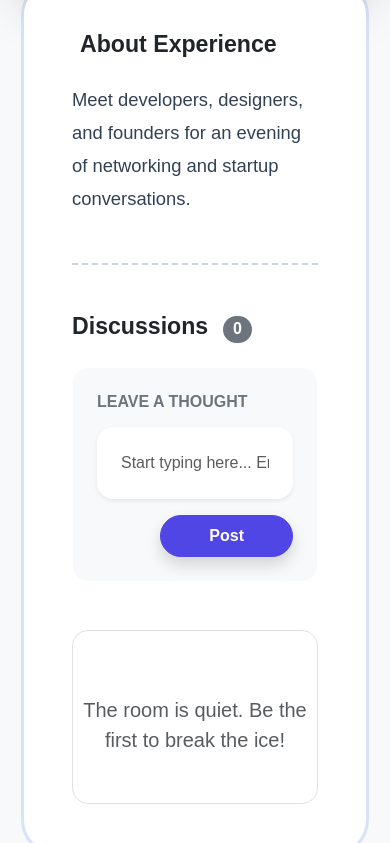
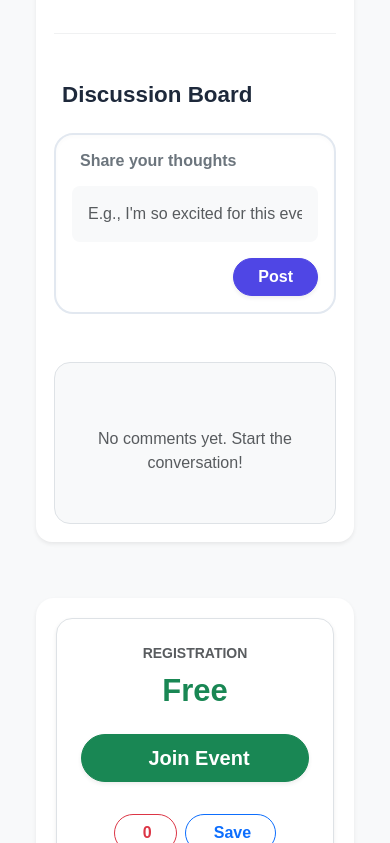
Before and after one commit to amritanshkm/CITS5505-Project, a Flask app: page /event/1 in a window 390 px wide. Shown: the part 497-1340 px from the top of the page. Run offline with Flask 3, Linux system fonts and the light colour scheme.

Commit message:
fix(ui): align event detail layout spacing and navigation with global theme

```diff
--- a/app/templates/event_detail.html
+++ b/app/templates/event_detail.html
@@ -3,191 +3,107 @@
 {% block extra_head %}
     <link rel="stylesheet" href="https://unpkg.com/leaflet/dist/leaflet.css" />
     <style>
-        /* Modern UI Reset & Properties */
-        body {
-            background-color: #f8fafc;
+        /* Specific Styles for Event Detail unity with the overall theme */
+
+        .site-header.hero-header {
+            position: relative;
+            border-radius: 1.5rem;
+            margin-bottom: -30px;
+            overflow: hidden;
+            box-shadow: 0 10px 30px rgba(0,0,0,0.1);
         }
 
-        /* Hero Header */
-        .hero-banner {
-            position: relative;
-            height: 480px;
-            /* Dynamic Source via Unsplash mapping the event.category */
-            background: url("https://source.unsplash.com/1600x900/?{{ event.category | urlencode }}") no-repeat center center;
-            background-size: cover;
-            border-bottom-left-radius: 3rem;
-            border-bottom-right-radius: 3rem;
-            overflow: hidden;
-            box-shadow: 0 15px 50px rgba(0,0,0,0.15);
+        .hero-bg {
+            position: absolute;
+            top: 0; left: 0; right: 0; bottom: 0;
+            background: url("https://source.unsplash.com/1200x500/?{{ event.category | urlencode }}") center/cover no-repeat;
+            opacity: 0.2; /* Subtly integrate with the indigo gradient of site-header */
+            z-index: 1;
+            mix-blend-mode: overlay;
         }
 
-        .hero-overlay {
-            position: absolute;
-            inset: 0;
-            background: linear-gradient(to top, rgba(15,23,42,0.98) 0%, rgba(15,23,42,0.6) 40%, rgba(15,23,42,0.1) 100%);
-            display: flex;
-            align-items: flex-end;
-            padding: 4rem 2rem;
-        }
-
-        .glass-badge {
-            background: rgba(255, 255, 255, 0.15);
-            backdrop-filter: blur(12px);
-            -webkit-backdrop-filter: blur(12px);
-            border: 1px solid rgba(255,255,255,0.25);
-            color: #fff;
-            padding: 0.6rem 1.2rem;
-            font-size: 0.9rem;
-            font-weight: 700;
-            letter-spacing: 1.5px;
-            text-transform: uppercase;
-        }
-
-        .title-display {
-            font-size: clamp(2.5rem, 5vw, 4rem);
-            font-weight: 900;
-            color: #ffffff;
-            text-shadow: 0 4px 20px rgba(0,0,0,0.6);
-            line-height: 1.1;
-            margin: 1.2rem 0;
-            letter-spacing: -1px;
-        }
-
-        /* Main Container Grid & Floating Effect */
-        .main-content {
-            margin-top: -4rem;
+        .events-panel, .map-panel {
             position: relative;
             z-index: 10;
         }
 
-        .content-card {
-            background: #ffffff;
-            border-radius: 2rem;
-            box-shadow: 0 25px 50px rgba(0,0,0,0.06);
-            border: 1px solid rgba(0,0,0,0.02);
-            padding: 3rem;
+        .event-description {
+            font-size: 1.1rem;
+            line-height: 1.8;
+            color: #475569;
         }
 
-        .event-description {
-            font-size: 1.15rem;
-            line-height: 1.8;
-            color: #334155;
-            font-weight: 400;
+        /* Comments Area */
+        .input-bubble {
+            background: #ffffff;
+            border: 2px solid #e2e8f0;
+            border-radius: 1.2rem;
+            padding: 1rem;
+            box-shadow: inset 0 2px 4px rgba(0,0,0,0.02);
         }
 
-        /* Right Column Sticky Sidebar */
-        .sticky-sidebar {
-            position: sticky;
-            top: 2rem;
-        }
-
-        .action-card {
-            background: #ffffff;
-            border: 1px solid #f1f5f9;
-            border-radius: 2rem;
-            padding: 2.5rem;
-            box-shadow: 0 20px 40px rgba(0,0,0,0.08);
-        }
-
-        .price-display {
-            font-size: 3.5rem;
-            font-weight: 900;
-            letter-spacing: -2px;
-            background: linear-gradient(135deg, #1e293b, #0f172a);
-            -webkit-background-clip: text;
-            -webkit-text-fill-color: transparent;
-        }
-
-        .map-wrapper {
-            border-radius: 1.5rem;
-            overflow: hidden;
-            box-shadow: 0 10px 30px rgba(0,0,0,0.1);
-            height: 320px;
-            border: 4px solid white;
-        }
-
-        #map {
-            width: 100%;
-            height: 100%;
-        }
-
-        /* Avatars and Chat UI */
         .avatar-circle {
-            width: 48px;
-            height: 48px;
-            background: linear-gradient(135deg, #4f46e5, #7c3aed);
+            width: 45px;
+            height: 45px;
+            background: linear-gradient(135deg, #1d4ed8, #7c3aed);
             color: white;
             display: flex;
             align-items: center;
             justify-content: center;
-            font-weight: 800;
+            font-weight: bold;
             font-size: 1.2rem;
             border-radius: 50%;
+            box-shadow: 0 4px 10px rgba(29, 78, 216, 0.3);
             flex-shrink: 0;
-            box-shadow: 0 4px 10px rgba(79, 70, 229, 0.4);
         }
 
         .chat-bubble {
             background: #f8fafc;
-            border-radius: 0 1.5rem 1.5rem 1.5rem;
-            padding: 1.5rem;
+            border-radius: 0 1.2rem 1.2rem 1.2rem;
+            padding: 1.2rem 1.5rem;
             border: 1px solid #e2e8f0;
             position: relative;
         }
 
-        .chat-pointer {
-            position: absolute;
-            top: 0;
-            left: -10px;
-            width: 0;
-            height: 0;
-            border-top: 15px solid #f8fafc;
-            border-left: 15px solid transparent;
+        .announcement-card {
+            background: linear-gradient(135deg, #fffbeb, #fef3c7);
+            border-left: 5px solid #f59e0b;
+            border-radius: 1rem;
         }
 
-        /* Announcements Panel */
-        .announcement-box {
-            background: linear-gradient(145deg, #fffbeb, #fef3c7);
-            border: 1px solid #fde68a;
-            border-left: 6px solid #f59e0b;
-            border-radius: 1.5rem;
+        /* Typography overrides for nicer rendering */
+        h3.section-title {
+            font-weight: 700;
+            font-size: 1.4rem;
+            color: #1e293b;
+            margin-bottom: 1.5rem;
         }
 
-        /* Hover animations */
-        .hover-scale {
-            transition: transform 0.2s cubic-bezier(0.4, 0, 0.2, 1);
-        }
-        .hover-scale:hover {
-            transform: scale(1.05);
+        .action-btn-group {
+            display: flex;
+            gap: 0.75rem;
+            margin-top: 1rem;
         }
     </style>
 {% endblock %}
 
 {% block content %}
-<div class="container-fluid px-0 mb-5 pb-5">
-    <!-- Immersive Hero Banner Section -->
-    <div class="hero-banner">
-        <div class="hero-overlay">
-            <div class="container">
-                <span class="badge rounded-pill glass-badge shadow-sm"><i class="bi bi-tag-fill me-2"></i>{{ event.category }}</span>
-                <h1 class="title-display">{{ event.title }}</h1>
-                <div class="d-flex flex-wrap gap-4 text-white fw-medium fs-5 mt-4 opacity-75">
-                    <div class="d-flex align-items-center"><i class="bi bi-calendar3 me-2 fs-4"></i>{{ event.date }}</div>
-                    <div class="d-flex align-items-center"><i class="bi bi-clock me-2 fs-4"></i>{{ event.time }}</div>
-                    <div class="d-flex align-items-center"><i class="bi bi-geo-alt-fill me-2 fs-4 text-danger"></i>{{ event.location }}</div>
+
+    <header class="site-header hero-header">
+        <div class="hero-bg"></div>
+        <div class="brand-block" style="position: relative; z-index: 2;">
+            <p class="eyebrow"><i class="bi bi-tag-fill me-1"></i>{{ event.category }}</p>
+            <h1 class="fw-bold display-5 text-white mb-3" style="text-shadow: 0 2px 5px rgba(0,0,0,0.2);">{{ event.title }}</h1>
+            <div class="d-flex flex-wrap gap-4 text-white opacity-75 fw-medium">
+                <div><i class="bi bi-calendar-event me-2"></i>{{ event.date }}</div>
+                <div><i class="bi bi-clock me-2"></i>{{ event.time }}</div>
+                <div><i class="bi bi-geo-alt-fill me-2"></i>{{ event.location }}</div>
             </div>
         </div>
-        </div>
-    </div>
+    </header>
 
-    <!-- Smart 2-Column Grid Area -->
-    <div class="container main-content">
-        <div class="row g-5">
-
-            <!-- Left Panel: Deep Reading & Interactions -->
-            <div class="col-xl-7 col-lg-7">
-                <!-- Data injection point for script.js to initialize map automatically -->
-                <div class="content-card mb-4 event-card border-0"
+    <section class="content-layout">
+        <div class="events-panel shadow-sm border-0 event-card"
              data-title="{{ event.title }}"
              data-category="{{ event.category }}"
              data-price="{{ event.price_type }}"
@@ -195,23 +111,23 @@
              data-lat="{{ event.coords[0] }}"
              data-lng="{{ event.coords[1] }}">
 
-                    <h3 class="fw-bold mb-4 text-dark"><i class="bi bi-justify-left text-primary me-2"></i>About Experience</h3>
+            <h3 class="section-title"><i class="bi bi-info-circle-fill text-primary me-2"></i>About the Event</h3>
             <p class="event-description mb-5">{{ event.description }}</p>
 
-                    <!-- Advanced Announcements System -->
+            <!-- Announcements Component -->
             {% if announcements or is_creator %}
-                    <div class="announcement-box p-4 p-md-5 mb-5 shadow-sm">
+            <div class="announcement-card p-4 mb-5 shadow-sm">
                 <div class="d-flex align-items-center mb-4">
-                            <div class="bg-warning text-dark p-2 rounded-3 me-3"><i class="bi bi-megaphone-fill fs-4"></i></div>
-                            <h3 class="fw-bold text-dark mb-0">Live Updates</h3>
+                    <i class="bi bi-megaphone-fill text-warning fs-3 me-3"></i>
+                    <h4 class="fw-bold text-dark mb-0">Announcements</h4>
                 </div>
 
                 {% if is_creator %}
                 <form method="POST" action="{{ url_for('main.create_announcement', event_id=event_id) }}" class="mb-4">
                     {{ announcement_form.hidden_tag() }}
-                            <div class="input-group input-group-lg shadow-sm rounded-pill p-1 bg-white">
-                                {{ announcement_form.content(class="form-control border-0 bg-transparent ps-4", placeholder="Broadcast a message directly to participants...", rows="1") }}
-                                {{ announcement_form.submit(class="btn btn-warning fw-bold text-dark px-4 rounded-pill m-1 hover-scale") }}
+                    <div class="input-group bg-white rounded-pill shadow-sm overflow-hidden p-1 border">
+                        {{ announcement_form.content(class="form-control border-0 bg-transparent ps-3", placeholder="Share an update...", rows="1") }}
+                        {{ announcement_form.submit(class="btn btn-warning fw-bold text-dark rounded-pill") }}
                     </div>
                 </form>
                 {% endif %}
@@ -219,74 +135,66 @@
                 {% if announcements %}
                 <div class="d-flex flex-column gap-3">
                     {% for ann in announcements %}
-                            <div class="bg-white p-3 px-4 rounded-pill shadow-sm d-flex justify-content-between align-items-center">
-                                <span class="text-dark fw-medium fs-6"><i class="bi bi-dot text-warning fs-4"></i>{{ ann.content }}</span>
+                    <div class="bg-white p-3 px-4 rounded-pill shadow-sm d-flex justify-content-between align-items-center border border-warning-subtle">
+                        <span class="text-dark fw-medium">{{ ann.content }}</span>
                         {% if is_creator %}
                         <form method="POST" action="{{ url_for('main.delete_announcement', event_id=event_id, ann_id=ann.id) }}" class="m-0">
-                                    <button type="submit" class="btn btn-link text-danger p-0 ms-3 hover-scale" title="Delete"><i class="bi bi-x-circle-fill fs-5"></i></button>
+                            <button type="submit" class="btn btn-link text-danger p-0 ms-2 hover-scale" title="Delete"><i class="bi bi-x-circle-fill fs-5"></i></button>
                         </form>
                         {% endif %}
                     </div>
                     {% endfor %}
                 </div>
                 {% else %}
-                        <p class="text-muted fst-italic mb-0 ps-2">No active announcements broadcasted yet.</p>
+                <p class="text-muted fst-italic mb-0 pb-2">No announcements have been posted yet.</p>
                 {% endif %}
             </div>
             {% endif %}
 
-                    <hr class="my-5" style="border-top: 2px dashed #cbd5e1; opacity: 1;">
+            <hr class="my-5 border-secondary-subtle">
 
-                    <!-- Sophisticated Discussion Threads -->
-                    <div class="comments-section" id="comments">
-                        <div class="d-flex align-items-center justify-content-between mb-4">
-                            <h3 class="fw-bold text-dark mb-0">Discussions <span class="badge bg-secondary rounded-pill ms-2 fs-6">{{ comments|length }}</span></h3>
-                            <i class="bi bi-chat-heart-fill text-primary fs-3"></i>
-                        </div>
+            <!-- Comments & Discussion -->
+            <section class="comments-section" id="comments">
+                <h3 class="section-title"><i class="bi bi-chat-left-dots-fill text-primary me-2"></i>Discussion Board</h3>
 
-                        <!-- Input Box Bubble -->
-                        <div class="bg-light p-4 rounded-4 mb-5 shadow-inner border border-white">
-                            <h6 class="fw-bold mb-3 text-secondary text-uppercase tracking-wider">Leave a thought</h6>
+                <div class="input-bubble mb-5">
+                    <h6 class="fw-bold mb-3 text-secondary ps-2">Share your thoughts</h6>
                     <form method="POST" action="">
                         {{ form.hidden_tag() }}
-                                <div class="mb-3 position-relative">
-                                    {{ form.comment(class="form-control border-0 shadow-sm rounded-4 p-4", rows="3", placeholder="Start typing here... Emojis encouraged! 😄") }}
+                        <div class="mb-3">
+                            {{ form.comment(class="form-control border-0 bg-light rounded-3 p-3", rows="3", placeholder="E.g., I'm so excited for this event!") }}
                             {% for error in form.comment.errors %}
-                                        <div class="text-danger small mt-2 px-2 fw-medium"><i class="bi bi-exclamation-circle me-1"></i>{{ error }}</div>
+                                <div class="text-danger small mt-2"><i class="bi bi-exclamation-circle me-1"></i>{{ error }}</div>
                             {% endfor %}
                         </div>
                         <div class="text-end">
-                                    {{ form.submit(class="btn btn-primary rounded-pill px-5 py-2 fw-bold shadow hover-scale") }}
+                            {{ form.submit(class="btn btn-primary rounded-pill px-4 fw-bold shadow-sm") }}
                         </div>
                     </form>
                 </div>
 
-                        <!-- Thread List -->
                 <div class="d-flex flex-column gap-4">
                     {% if comments %}
                         {% for comment in comments %}
-                                    <div class="d-flex gap-4">
-                                        <div class="avatar-circle shadow-sm">{{ comment.user[0] | upper }}</div>
+                            <div class="d-flex gap-3">
+                                <div class="avatar-circle">{{ comment.user[0] | upper }}</div>
                                 <div class="flex-grow-1">
-                                            <div class="d-flex align-items-baseline mb-2">
-                                                <span class="fw-bold text-dark me-2 fs-5">{{ comment.user }}</span>
-                                                <span class="badge bg-primary bg-opacity-10 text-primary rounded-pill small">Participant</span>
+                                    <div class="d-flex align-items-center mb-1">
+                                        <span class="fw-bold text-dark me-2">{{ comment.user }}</span>
                                     </div>
-                                            <div class="chat-bubble shadow-sm mt-1">
-                                                <div class="chat-pointer"></div>
-                                                <p class="mb-0 text-secondary lh-lg fs-6" style="white-space: pre-wrap;">{{ comment.content }}</p>
+                                    <div class="chat-bubble shadow-sm">
+                                        <p class="mb-0 text-secondary" style="white-space: pre-wrap;">{{ comment.content }}</p>
 
-                                                <!-- Action Buttons inside Bubble -->
-                                                <div class="d-flex justify-content-end align-items-center mt-3 pt-3 border-top gap-2">
+                                        <div class="action-btn-group mt-2 pt-2 border-top">
                                             <form method="POST" action="{{ url_for('main.like_comment', event_id=event_id, comment_id=comment.id) }}" class="m-0">
-                                                        <button type="submit" class="btn btn-sm btn-white text-danger px-3 border shadow-sm rounded-pill hover-scale fw-bold">
-                                                            <i class="bi bi-heart-fill me-1"></i> {{ comment.likes }}
+                                                <button type="submit" class="btn btn-sm btn-outline-danger rounded-pill fw-semibold bg-white px-3 shadow-sm">
+                                                    <i class="bi bi-heart-fill"></i> <span class="ms-1">{{ comment.likes }}</span>
                                                 </button>
                                             </form>
                                             {% if is_creator or comment.user_id == current_user_id %}
-                                                    <form method="POST" action="{{ url_for('main.delete_comment', event_id=event_id, comment_id=comment.id) }}" class="m-0 ms-2">
-                                                        <button type="submit" class="btn btn-sm btn-light text-secondary rounded-pill shadow-sm hover-scale px-3" title="Delete">
-                                                            <i class="bi bi-trash3-fill"></i>
+                                            <form method="POST" action="{{ url_for('main.delete_comment', event_id=event_id, comment_id=comment.id) }}" class="m-0">
+                                                <button type="submit" class="btn btn-sm btn-light text-secondary rounded-pill shadow-sm px-3" title="Delete Comment">
+                                                    <i class="bi bi-trash-fill"></i>
                                                 </button>
                                             </form>
                                             {% endif %}
@@ -296,34 +204,23 @@
                             </div>
                         {% endfor %}
                     {% else %}
-                                <div class="text-center py-5 bg-white border border-dashed rounded-4">
-                                    <i class="bi bi-chat-square-quote text-slate-300" style="font-size: 3.5rem; color: #cbd5e1;"></i>
-                                    <p class="text-muted mt-3 mb-0 fs-5 fw-medium">The room is quiet. Be the first to break the ice!</p>
+                        <div class="text-center py-5 bg-light rounded-4 border border-dashed">
+                            <i class="bi bi-chat-heart text-muted mb-3 d-block" style="font-size: 2.5rem;"></i>
+                            <span class="text-muted fw-medium">No comments yet. Start the conversation!</span>
                         </div>
                     {% endif %}
                 </div>
-                    </div>
+            </section>
         </div>
 
-                <div class="text-center mt-5 pt-3">
-                    <a href="{{ url_for('main.index') }}" class="btn btn-outline-secondary rounded-pill px-5 py-3 fw-bold hover-scale">
-                        <i class="bi bi-arrow-left me-2"></i>Back to Event Board
-                    </a>
-                </div>
-            </div>
+        <aside class="map-panel shadow-sm border-0 d-flex flex-column gap-4 sticky-top" style="top: 2rem;">
 
-            <!-- Right Panel: Sticky Map & Ticket Controller -->
-            <div class="col-xl-5 col-lg-5">
-                <div class="sticky-sidebar d-flex flex-column gap-4">
-
-                    <!-- Checkout Card -->
-                    <div class="action-card text-center">
-                        <h4 class="fw-bold mb-1 text-dark text-uppercase tracking-wider fs-6">Registration</h4>
-                        <p class="text-muted mb-4 pb-3 border-bottom">Secure your spot for this amazing experience.</p>
-
-                        <div class="price-display mb-4">
+            <!-- Registration Card -->
+            <div class="border rounded-4 p-4 text-center bg-white shadow-sm">
+                <p class="text-muted fw-bold text-uppercase small tracking-wide mb-2">Registration</p>
+                <div class="display-5 fw-bold text-dark mb-4">
                     {% if event.price_type == 'free' %}
-                                <span class="text-success" style="-webkit-text-fill-color: #10b981;">Free Access</span>
+                        <span class="text-success">Free</span>
                     {% else %}
                         {{ event.price_label }}
                     {% endif %}
@@ -331,42 +228,38 @@
 
                 {% if event.price_type == 'free' %}
                 <form method="POST" action="{{ url_for('main.join_event', event_id=event.id) }}">
-                            <button type="submit" class="btn btn-success btn-lg w-100 rounded-pill shadow-lg fw-bold py-3 mb-4 hover-scale">
-                                <i class="bi bi-ticket-perforated-fill me-2 fs-5"></i> Claim Free Ticket
+                    <button type="submit" class="btn btn-success btn-lg w-100 rounded-pill shadow-sm fw-bold mb-3 hover-scale">
+                        <i class="bi bi-check-circle-fill me-2"></i> Join Event
                     </button>
                 </form>
                 {% else %}
-                        <a href="{{ url_for('main.payment', event_id=event.id) }}" class="btn btn-primary btn-lg w-100 rounded-pill shadow-lg fw-bold py-3 mb-4 hover-scale">
-                            <i class="bi bi-credit-card-fill me-2 fs-5"></i> Proceed to Checkout
+                <a href="{{ url_for('main.payment', event_id=event.id) }}" class="btn btn-primary btn-lg w-100 rounded-pill shadow-sm fw-bold mb-3 hover-scale">
+                    <i class="bi bi-credit-card-fill me-2"></i> Proceed to Checkout
                 </a>
                 {% endif %}
 
-                        <div class="d-flex justify-content-center gap-3">
-                            <button class="btn btn-light border rounded-pill px-4 py-2 text-danger fw-bold shadow-sm hover-scale" onclick="increaseLike()">
-                                <i class="bi bi-suit-heart-fill me-1 fs-5"></i> <span id="likeCount" class="ms-1">0</span>
+                <div class="d-flex justify-content-center gap-2 mt-3">
+                    <button class="btn btn-outline-danger rounded-pill px-4 fw-semibold" onclick="increaseLike()">
+                        <i class="bi bi-suit-heart-fill me-1"></i> <span id="likeCount">0</span>
+                    </button>
+                    <!-- Bookmarks Readded -->
+                    <button class="btn btn-outline-primary rounded-pill px-4 fw-semibold" onclick="alert('Event saved to bookmarks!')">
+                        <i class="bi bi-bookmark-plus-fill me-1"></i> Save
                     </button>
                 </div>
             </div>
 
-                    <!-- Enhanced Map Panel -->
-                    <div class="card border-0 shadow-lg rounded-4 overflow-hidden position-relative">
-                        <div class="position-absolute top-0 start-0 w-100 z-1 p-3 bg-white bg-opacity-75" style="backdrop-filter: blur(10px);">
-                            <h6 class="fw-bold mb-0 text-dark"><i class="bi bi-geo-alt-fill text-danger me-2"></i>Event Map Navigation</h6>
-                            <p class="text-muted small mb-0 mt-1" style="line-height: 1.2;">{{ event.location }}</p>
+            <div class="border rounded-4 overflow-hidden shadow-sm bg-white">
+                <div class="bg-light p-3 border-bottom">
+                    <h6 class="fw-bold mb-0 text-dark"><i class="bi bi-geo-alt-fill text-danger me-2"></i>Location Map</h6>
                 </div>
-                        <div class="card-body p-0">
-                            <div class="map-wrapper rounded-0 border-0" style="height: 380px;">
-                                <div id="map"></div>
-                            </div>
+                <div style="height: 300px;">
+                    <div id="map" class="w-100 h-100"></div>
                 </div>
             </div>
 
-                </div>
-            </div>
-
-        </div>
-    </div>
-</div>
+        </aside>
+    </section>
 {% endblock %}
 
 {% block extra_scripts %}
@@ -379,14 +272,13 @@
             document.getElementById("likeCount").innerText = likes;
         }
 
-        // Initialize Map
         document.addEventListener('DOMContentLoaded', () => {
             const card = document.querySelector('.event-card');
             setTimeout(() => {
                 if (typeof focusEventOnMap === 'function') {
-                    focusEventOnMap(card); // Utilizes the attributes placed in event-card data-tags
+                    focusEventOnMap(card);
                 }
-            }, 400); // Slight delay for smooth DOM render
+            }, 300);
         });
     </script>
 {% endblock %}
```
Lines whose indentation alone changed are shown as unchanged.
